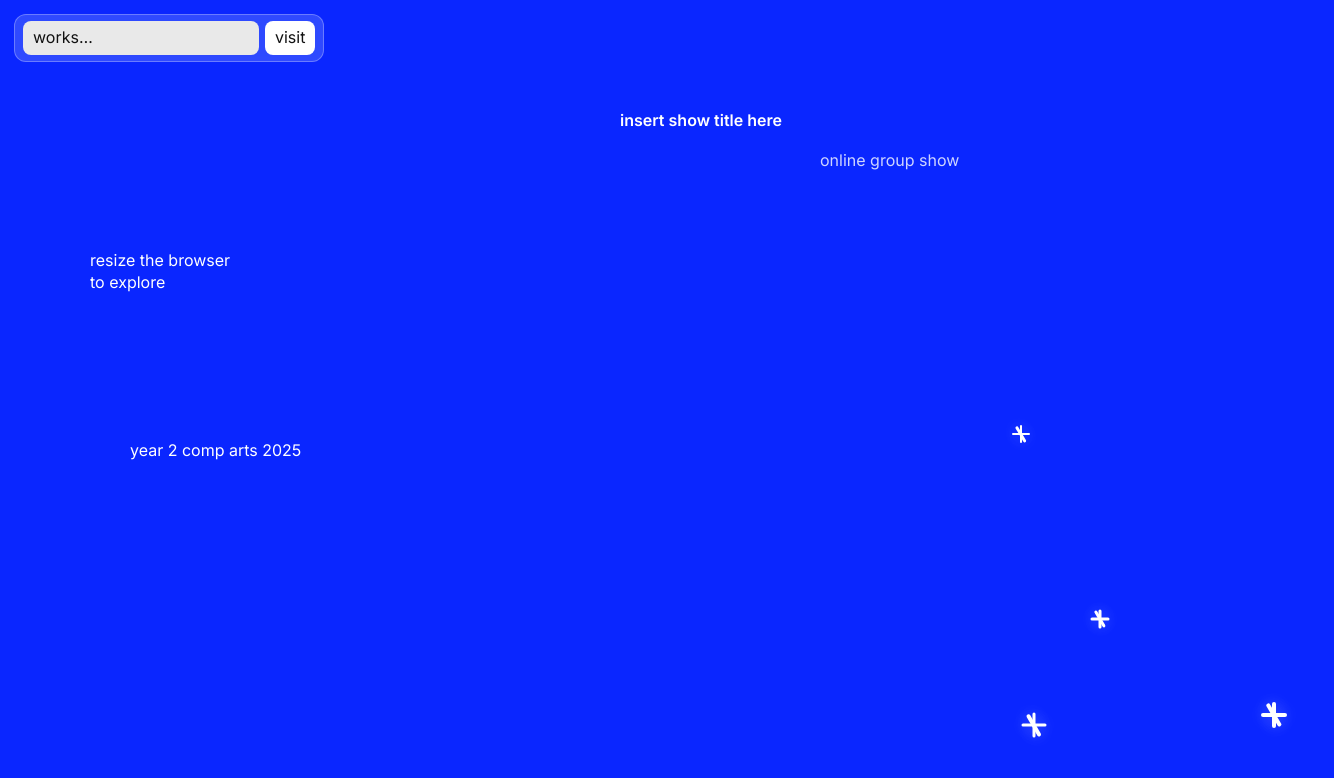
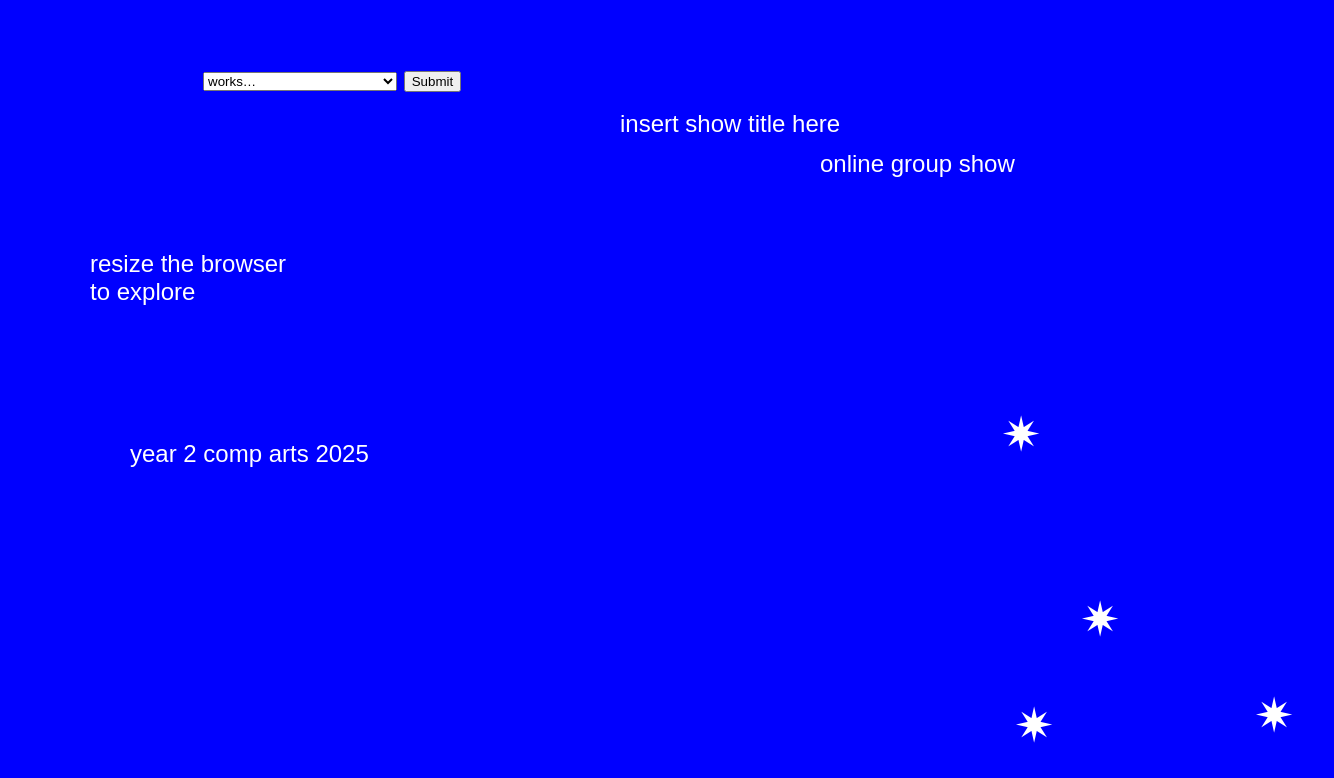
Before and after one commit to CompartsCommunity/Unit5, a plain HTML site: page index.html in a window 1280 px wide. Shown: the whole page, 1334 px wide, since content can reach past the window. Drawn offline with Linux system fonts and the light colour scheme.

Commit message:
changed some stuff

```diff
--- a/index.html
+++ b/index.html
@@ -1,4 +1,4 @@
-<!doctype html>
+<!DOCTYPE html>
 <html lang="en">
   <head>
     <meta charset="utf-8" />
@@ -6,24 +6,26 @@
     <title>insert show title here — online group show</title>
 
     <!-- Inter (same size everywhere; we set in CSS) -->
-  <link rel="preconnect" href="https://fonts.googleapis.com">
-  <link rel="preconnect" href="https://fonts.gstatic.com" crossorigin>
-  <link href="https://fonts.googleapis.com/css2?family=Inter:wght@400;600&display=swap" rel="stylesheet">
+    <link rel="preconnect" href="https://fonts.googleapis.com" />
+    <link rel="preconnect" href="https://fonts.gstatic.com" crossorigin />
+    <link
+      href="https://fonts.googleapis.com/css2?family=Inter:wght@400;600&display=swap"
+      rel="stylesheet"
+    />
 
     <link rel="stylesheet" href="styles.css" />
   </head>
   <body>
-
     <!-- top-left HUD (outside the scaled canvas so it stays readable) -->
-  <header class="hud">
+    <div class="hud">
       <form id="workForm" class="picker" aria-label="jump to a student work">
         <label for="workSelect" class="sr-only">works</label>
         <select id="workSelect" name="work">
           <option value="">works…</option>
         </select>
-      <button type="submit">visit</button>
+        <button type="submit">Submit</button>
       </form>
-  </header>
+    </div>
 
     <!-- STAGE: full-bleed blue; inside it we scale the design canvas (#sky) -->
     <div id="stage" class="stage">
@@ -32,12 +34,18 @@
         <!-- Desktop text (absolute in design space; overridden on mobile) -->
         <h1 id="title" class="t title">insert show title here</h1>
         <p id="subtitle" class="t subtitle">online group show</p>
-      <aside id="hint" class="t hint">resize the browser<br/>to explore</aside>
+        <aside id="hint" class="t hint">
+          resize the browser<br />to explore
+        </aside>
         <footer id="year" class="t year">year 2 comp arts 2025</footer>
         <!-- Stars injected by JS -->
       </main>
     </div>
-  <section id="mobileHeader" class="mobile-header" aria-label="show header (mobile)">
+    <section
+      id="mobileHeader"
+      class="mobile-header"
+      aria-label="show header (mobile)"
+    >
       <h1 class="mh-title">insert show title here</h1>
       <p class="mh-subtitle">online group show</p>
       <p class="mh-hint">resize the browser to explore</p>
@@ -45,21 +53,30 @@
     </section>
 
     <!-- MOBILE: stacked previews -->
-  <section id="mobileList" class="mobile-list" aria-label="all works (mobile)"></section>
-
+    <section
+      id="mobileList"
+      class="mobile-list"
+      aria-label="all works (mobile)"
+    ></section>
 
     <section id="preview" class="preview" hidden>
       <div class="frame">
         <iframe id="previewIframe" title="work preview" loading="lazy"></iframe>
         <!-- transparent click layer to open the work in a new tab -->
-    <a id="previewLink" class="coverlink" href="#" target="_blank" rel="noopener"
-       aria-label="open work in a new tab"></a>
+        <a
+          id="previewLink"
+          class="coverlink"
+          href="#"
+          target="_blank"
+          rel="noopener"
+          aria-label="open work in a new tab"
+        ></a>
       </div>
       <div id="previewLabel" class="label"></div>
-  <button id="previewClose" class="close" aria-label="close preview">×</button>
+      <button id="previewClose" class="close" aria-label="close preview">
+        ×
+      </button>
     </section>
-
-
 
     <script src="script.js" defer></script>
   </body>
--- a/script.js
+++ b/script.js
@@ -5,110 +5,141 @@
    - Preview overlay: desktop only; mobile opens directly in new tab.
 ----------------------------------------------------------- */
 
-const TOL = 16;       // preview trigger tolerance (desktop)
-const PADDING = 60;   // extra canvas padding (desktop)
+const TOL = 16; // preview trigger tolerance (desktop)
+const PADDING = 60; // extra canvas padding (desktop)
 
 /* Students (pos = star coord; slot = viewport trigger size on desktop) */
 const STUDENTS = [
-  { name:"Flutter Shy", work:"Year 2 Pop Up",     url:"https://flutter-shy-bit.github.io/Year2PopUp/", pos:{x:1021, y:434},  slot:{w:1021, h:434} },
-  { name:"M Tyda",      work:"Unit 5",            url:"https://mtyda.github.io/unit5/",                 pos:{x:1100, y:619},  slot:{w:1100, h:619} },
-  { name:"Val Ehu",     work:"Who Am I",          url:"https://valehu2517.github.io/WhoAmI/",           pos:{x:1274, y:715},  slot:{w:1274, h:715} },
-  { name:"Mina",     work:"Title",          url:"https://minoliiih.github.io/unit5/",           pos:{x:1034, y:725},  slot:{w:1034, h:725} },
+  {
+    name: "Flutter Shy",
+    work: "Year 2 Pop Up",
+    url: "https://flutter-shy-bit.github.io/Year2PopUp/",
+    pos: { x: 1021, y: 434 },
+    slot: { w: 1021, h: 434 },
+  },
+  {
+    name: "M Tyda",
+    work: "Unit 5",
+    url: "https://mtyda.github.io/unit5/",
+    pos: { x: 1100, y: 619 },
+    slot: { w: 1100, h: 619 },
+  },
+  {
+    name: "Val Ehu",
+    work: "Who Am I",
+    url: "https://valehu2517.github.io/WhoAmI/",
+    pos: { x: 1274, y: 715 },
+    slot: { w: 1274, h: 715 },
+  },
+  {
+    name: "Mina",
+    work: "Title",
+    url: "https://minoliiih.github.io/unit5/",
+    pos: { x: 1034, y: 725 },
+    slot: { w: 1034, h: 725 },
+  },
 ];
 
 /* Desktop text positions (absolute pixels inside design canvas) */
 const TEXT_POS = {
-  title:    { x: 620,  y: 110 },
-  subtitle: { x: 820,  y: 150 },
-  hint:     { x:  90,  y: 250 },
-  year:     { x: 130,  y: 440 }
+  title: { x: 620, y: 110 },
+  subtitle: { x: 820, y: 150 },
+  hint: { x: 90, y: 250 },
+  year: { x: 130, y: 440 },
 };
 
 /* ---------- DOM ---------- */
-const stage = document.getElementById('stage');
-const sky = document.getElementById('sky');
-const titleEl = document.getElementById('title');
-const subtitleEl = document.getElementById('subtitle');
-const hintEl = document.getElementById('hint');
-const yearEl = document.getElementById('year');
+const stage = document.getElementById("stage");
+const sky = document.getElementById("sky");
+const titleEl = document.getElementById("title");
+const subtitleEl = document.getElementById("subtitle");
+const hintEl = document.getElementById("hint");
+const yearEl = document.getElementById("year");
 
-const workForm = document.getElementById('workForm');
-const workSelect = document.getElementById('workSelect');
+const workForm = document.getElementById("workForm");
+const workSelect = document.getElementById("workSelect");
 
-const preview = document.getElementById('preview');
-const previewIframe = document.getElementById('previewIframe');
-const previewLabel = document.getElementById('previewLabel');
-const previewClose = document.getElementById('previewClose');
+const preview = document.getElementById("preview");
+const previewIframe = document.getElementById("previewIframe");
+const previewLabel = document.getElementById("previewLabel");
+const previewClose = document.getElementById("previewClose");
 
-const mobileList = document.getElementById('mobileList');
+const mobileList = document.getElementById("mobileList");
 
 /* ---------- Helpers ---------- */
-function isMobile(){ return window.matchMedia('(max-width: 560px)').matches; }
+function isMobile() {
+  return window.matchMedia("(max-width: 560px)").matches;
+}
 
-function getViewportSize(){
+function getViewportSize() {
   if (window.visualViewport) {
     return {
       w: Math.round(window.visualViewport.width),
-      h: Math.round(window.visualViewport.height)
+      h: Math.round(window.visualViewport.height),
     };
   }
   return {
     w: Math.round(document.documentElement.clientWidth),
-    h: Math.round(document.documentElement.clientHeight)
+    h: Math.round(document.documentElement.clientHeight),
   };
 }
 
 /* ---------- Desktop: menu ---------- */
-function buildMenu(){
-  workSelect.innerHTML = `<option value="">works…</option>` +
-    STUDENTS.map((s,i)=>`<option value="${i}">${s.name} — ${s.work}</option>`).join('');
+function buildMenu() {
+  workSelect.innerHTML =
+    `<option value="">works…</option>` +
+    STUDENTS.map(
+      (s, i) => `<option value="${i}">${s.name} — ${s.work}</option>`
+    ).join("");
 }
 
 /* ---------- Desktop: fixed canvas ---------- */
-function buildCanvas(){
+function buildCanvas() {
   // compute canvas bounds to include all star + text positions
   const maxX = Math.max(
-    ...STUDENTS.map(s=>s.pos.x),
-    TEXT_POS.title.x, TEXT_POS.subtitle.x, TEXT_POS.hint.x, TEXT_POS.year.x
+    ...STUDENTS.map((s) => s.pos.x),
+    TEXT_POS.title.x,
+    TEXT_POS.subtitle.x,
+    TEXT_POS.hint.x,
+    TEXT_POS.year.x
   );
   const maxY = Math.max(
-    ...STUDENTS.map(s=>s.pos.y),
-    TEXT_POS.title.y, TEXT_POS.subtitle.y, TEXT_POS.hint.y, TEXT_POS.year.y
+    ...STUDENTS.map((s) => s.pos.y),
+    TEXT_POS.title.y,
+    TEXT_POS.subtitle.y,
+    TEXT_POS.hint.y,
+    TEXT_POS.year.y
   );
   const W = Math.ceil(maxX + PADDING);
   const H = Math.ceil(maxY + PADDING);
 
   // lock canvas size (no scaling)
-  sky.style.width  = `${W}px`;
+  sky.style.width = `${W}px`;
   sky.style.height = `${H}px`;
 
   // position desktop text
-  titleEl.style.left = TEXT_POS.title.x + 'px';
-  titleEl.style.top  = TEXT_POS.title.y + 'px';
-  subtitleEl.style.left = TEXT_POS.subtitle.x + 'px';
-  subtitleEl.style.top  = TEXT_POS.subtitle.y + 'px';
-  hintEl.style.left = TEXT_POS.hint.x + 'px';
-  hintEl.style.top  = TEXT_POS.hint.y + 'px';
-  yearEl.style.left = TEXT_POS.year.x + 'px';
-  yearEl.style.top  = TEXT_POS.year.y + 'px';
+  titleEl.style.left = TEXT_POS.title.x + "px";
+  titleEl.style.top = TEXT_POS.title.y + "px";
+  subtitleEl.style.left = TEXT_POS.subtitle.x + "px";
+  subtitleEl.style.top = TEXT_POS.subtitle.y + "px";
+  hintEl.style.left = TEXT_POS.hint.x + "px";
+  hintEl.style.top = TEXT_POS.hint.y + "px";
+  yearEl.style.left = TEXT_POS.year.x + "px";
+  yearEl.style.top = TEXT_POS.year.y + "px";
 
   // inject stars
-  sky.querySelectorAll('.star').forEach(n=>n.remove());
+  sky.querySelectorAll(".star").forEach((n) => n.remove());
   const frag = document.createDocumentFragment();
   const cs = getComputedStyle(document.documentElement);
-  const min = parseInt(cs.getPropertyValue('--star-min')) || 18;
-  const max = parseInt(cs.getPropertyValue('--star-max')) || 34;
+  const min = parseInt(cs.getPropertyValue("--star-min")) || 18;
+  const max = parseInt(cs.getPropertyValue("--star-max")) || 34;
 
-  STUDENTS.forEach(s=>{
-    const a = document.createElement('a');
-    a.className = 'star';
-    a.href = s.url; a.target = '_blank'; a.rel = 'noopener';
-    a.setAttribute('aria-label', `${s.name} — ${s.work}`);
-    const sz = Math.round(min + Math.random()*(max-min)); // visual only
-    a.style.setProperty('--sz', sz + 'px');
-    a.style.left = s.pos.x + 'px';
-    a.style.top  = s.pos.y + 'px';
-    a.innerHTML = `<span></span><div class="label">${s.name}</div>`;
+  STUDENTS.forEach((s) => {
+    const a = document.createElement("p");
+    a.className = "star";
+    a.style.left = s.pos.x + "px";
+    a.style.top = s.pos.y + "px";
+    a.innerHTML = "✷";
     frag.appendChild(a);
   });
 
@@ -116,13 +147,12 @@ function buildCanvas(){
 }
 
 /* ---------- Desktop: resize -> preview ---------- */
-function matchPreview(){
+function matchPreview() {
   if (isMobile()) return; // no overlay on mobile
   const { w, h } = getViewportSize();
 
-  const match = STUDENTS.find(s =>
-    Math.abs(w - s.slot.w) <= TOL &&
-    Math.abs(h - s.slot.h) <= TOL
+  const match = STUDENTS.find(
+    (s) => Math.abs(w - s.slot.w) <= TOL && Math.abs(h - s.slot.h) <= TOL
   );
 
   if (match) {
@@ -130,31 +160,32 @@ function matchPreview(){
     // keep the label as "Artist — Title" (no sizes)
     previewLabel.textContent = `${match.name} — ${match.work}`;
     // make the whole preview clickable to open a new tab
-    let link = document.getElementById('previewLink');
+    let link = document.getElementById("previewLink");
     if (!link) {
-      link = document.createElement('a');
-      link.id = 'previewLink';
-      link.className = 'coverlink';
-      link.target = '_blank';
-      link.rel = 'noopener';
-      preview.querySelector('.frame').appendChild(link);
+      link = document.createElement("a");
+      link.id = "previewLink";
+      link.className = "coverlink";
+      link.target = "_blank";
+      link.rel = "noopener";
+      preview.querySelector(".frame").appendChild(link);
     }
     link.href = match.url;
 
     preview.hidden = false;
   } else {
     preview.hidden = true;
-    previewIframe.removeAttribute('src');
-    const link = document.getElementById('previewLink');
-    if (link) link.removeAttribute('href');
-    previewLabel.textContent = '';
+    previewIframe.removeAttribute("src");
+    const link = document.getElementById("previewLink");
+    if (link) link.removeAttribute("href");
+    previewLabel.textContent = "";
   }
 }
 
 /* ---------- Mobile: stacked previews ---------- */
-function buildMobileList(){
+function buildMobileList() {
   if (!mobileList) return;
-  mobileList.innerHTML = STUDENTS.map(s => `
+  mobileList.innerHTML = STUDENTS.map(
+    (s) => `
     <article class="mobile-card">
       <div class="label">${s.name} — ${s.work}</div>
       <div class="frame">
@@ -162,16 +193,17 @@ function buildMobileList(){
         <a class="coverlink" href="${s.url}" target="_blank" rel="noopener" aria-label="open ${s.name} — ${s.work} in a new tab"></a>
       </div>
     </article>
-  `).join('');
+  `
+  ).join("");
 }
 
 /* toggle which mode is visible (no style changes beyond CSS @media) */
-function toggleMode(){
+function toggleMode() {
   if (isMobile()) {
     // ensure overlay is hidden on mobile
     if (!preview.hidden) {
       preview.hidden = true;
-      previewIframe.removeAttribute('src');
+      previewIframe.removeAttribute("src");
     }
   } else {
     // desktop: update overlay state to current viewport
@@ -180,19 +212,30 @@ function toggleMode(){
 }
 
 /* ---------- UI events ---------- */
-workForm.addEventListener('submit', e=>{
+workForm.addEventListener("submit", (e) => {
   e.preventDefault();
   const idx = workSelect.value;
-  if (idx !== '') window.open(STUDENTS[Number(idx)].url,'_blank','noopener');
+  if (idx !== "") window.open(STUDENTS[Number(idx)].url, "_blank", "noopener");
 });
 
-previewClose.addEventListener('click', ()=>{ preview.hidden = true; });
+previewClose.addEventListener("click", () => {
+  preview.hidden = true;
+});
 
 // Re-check on viewport changes (desktop) and toggle modes
-window.addEventListener('resize', ()=>{ toggleMode(); matchPreview(); });
+window.addEventListener("resize", () => {
+  toggleMode();
+  matchPreview();
+});
 if (window.visualViewport) {
-  window.visualViewport.addEventListener('resize', ()=>{ toggleMode(); matchPreview(); });
-  window.visualViewport.addEventListener('scroll',  ()=>{ toggleMode(); matchPreview(); });
+  window.visualViewport.addEventListener("resize", () => {
+    toggleMode();
+    matchPreview();
+  });
+  window.visualViewport.addEventListener("scroll", () => {
+    toggleMode();
+    matchPreview();
+  });
 }
 
 /* ---------- init ---------- */
--- a/styles.css
+++ b/styles.css
@@ -1,35 +1,55 @@
-:root{
+:root {
   /* global type */
-  --fs: 16px;
-  --lh: 1.35;
+  --fs: 24px;
 
   /* colors */
-  --blue:#0a26ff;
-  --white:#ffffff;
-  --muted:#cfd5ff;
-  --ui:#e9e9e9;
+  --blue: #0000ff;
+  --white: #ffffff;
+  --muted: #cfd5ff;
+  --ui: #e9e9e9;
 
   /* star sizes */
-  --star-min:18px;
-  --star-max:34px;
+  --star-min: 18px;
+  --star-max: 34px;
 
   --mobile-header-space: 200px;
 }
 
 /* Inter everywhere, uniform size */
-html{ -webkit-text-size-adjust:100%; text-size-adjust:100%; }
-body{
-  margin:0; height:100%;
-  font-family:"Inter",system-ui,-apple-system,Segoe UI,Roboto,"Helvetica Neue",Arial,"Noto Sans",sans-serif;
-  font-size:var(--fs); line-height:var(--lh); color:var(--white);
-  background:var(--blue); /* full-bleed blue */
+html {
+  -webkit-text-size-adjust: 100%;
+  text-size-adjust: 100%;
+}
+body {
+  margin: 0;
+  height: 100%;
+  font-family: Arial, Helvetica, sans-serif;
+  font-size: var(--fs);
+  line-height: var(--lh);
+  color: var(--white);
+  background: var(--blue); /* full-bleed blue */
 }
 
-.sr-only{position:absolute;width:1px;height:1px;padding:0;margin:-1px;overflow:hidden;clip:rect(0,0,0,0);white-space:nowrap;border:0}
+.sr-only {
+  position: absolute;
+  width: 1px;
+  height: 1px;
+  padding: 0;
+  margin: -1px;
+  overflow: hidden;
+  clip: rect(0, 0, 0, 0);
+  white-space: nowrap;
+  border: 0;
+}
 
 /* HUD (outside the scaled canvas so it doesn't shrink) */
-.hud{ position:fixed; top:14px; left:14px; z-index:50; }
-.picker{
+.hud {
+  position: fixed;
+  top: 64px;
+  left: 203px;
+  z-index: 50;
+}
+/* .picker{
   display:flex; gap:6px; align-items:center;
   background:rgba(255,255,255,.18); padding:6px 8px; border-radius:12px;
   border:1px solid rgba(255,255,255,.28); backdrop-filter: blur(6px) saturate(140%);
@@ -40,144 +60,228 @@ body{
   color:#111;
 }
 .picker select{ background:var(--ui); }
-.picker button{ background:#fff; }
+.picker button{ background:#fff; } */
 
 /* Stage fills screen; no scaling */
-.stage{
-  position:fixed; inset:0;
-  background:var(--blue);
-}
-.sky{
-  position:relative;      /* stays at natural size set by JS */
-  left:0; top:0;
-  transform:none;         /* IMPORTANT: no scale transforms */
+/* .stage {
+  position: fixed;
+  inset: 0;
+  background: var(--blue); */
+/* } */
+.sky {
+  position: relative; /* stays at natural size set by JS */
+  left: 0;
+  top: 0;
+  transform: none; /* IMPORTANT: no scale transforms */
   transform-origin: initial;
 }
 
 /* Keep uniform Inter size everywhere */
-.title,.subtitle,.hint,.year,
-.star .label,
-.picker select,.picker button{
-  font-size: var(--fs);   /* already set to 16px in :root */
+.title,
+.subtitle,
+.hint,
+.year {
+  font-size: var(--fs); /* already set to 16px in :root */
 }
 
-
 /* Desktop text positions are absolute inside design canvas (set by JS below) */
-.t{ position:absolute; margin:0; font-weight:400; font-size:var(--fs); }
-.title{ font-weight:600; }
-.subtitle{ color:var(--muted); }
+.t {
+  position: absolute;
+  margin: 0;
+  font-weight: 400;
+  font-size: var(--fs);
+}
 
 /* On mobile, hide desktop canvas + overlay and show the stack */
 /* ===== Mobile stacked previews & header ===== */
-.mobile-list{ display:none; }
-.mobile-header{ display:none; }
+.mobile-list {
+  display: none;
+}
+.mobile-header {
+  display: none;
+}
 
-@media (max-width: 560px){
+@media (max-width: 560px) {
   /* Hide desktop constellation/overlay on mobile */
-  .stage{ display:none; }
-  .preview{ display:none !important; }
+  .stage {
+    display: none;
+  }
+  .preview {
+    display: none !important;
+  }
 
   /* Show the mobile header */
-  .mobile-header{
-    display:block;
-    position:fixed;        /* stays at top; content scrolls beneath */
-    top:50px; left:0; right:0;
+  .mobile-header {
+    display: block;
+    position: fixed; /* stays at top; content scrolls beneath */
+    top: 50px;
+    left: 0;
+    right: 0;
     padding: 14px;
     height: var(--mobile-header-space);
     /* optional: soft divider line at the bottom of header */
   }
-  .mobile-header .mh-title{
-    margin: 6px 0 4px 0; font-weight:600; font-size: var(--fs);
+  .mobile-header .mh-title {
+    margin: 6px 0 4px 0;
+    font-weight: 600;
+    font-size: var(--fs);
   }
   .mobile-header .mh-subtitle,
   .mobile-header .mh-hint,
-  .mobile-header .mh-year{
-    margin: 0 0 6px 0; font-size: var(--fs);
+  .mobile-header .mh-year {
+    margin: 0 0 6px 0;
+    font-size: var(--fs);
   }
-  .mobile-header .mh-subtitle{ color: var(--muted); }
+  .mobile-header .mh-subtitle {
+    color: var(--muted);
+  }
 
   /* Show the stacked previews, pushed below the fixed header */
-  .mobile-list{
-    display:block;
+  .mobile-list {
+    display: block;
     padding: 14px;
     padding-top: calc(var(--mobile-header-space) + 10px); /* <- top spacing */
   }
 
-  .mobile-card{
+  .mobile-card {
     margin: 0 0 22px 0;
   }
-  .mobile-card .label{
+  .mobile-card .label {
     margin: 0 0 8px 0;
     font-weight: 600;
   }
-  .mobile-card .frame{
+  .mobile-card .frame {
     position: relative;
     /* border: 2px solid rgba(255,255,255,.6); */
     background: #fff;
     overflow: hidden;
   }
-  .mobile-card iframe{
+  .mobile-card iframe {
     width: 100%;
     aspect-ratio: 16 / 10;
     border: 0;
     background: #fff;
   }
-  .mobile-card .coverlink{
-    position: absolute; inset: 0;
-    display: block; background: transparent;
+  .mobile-card .coverlink {
+    position: absolute;
+    inset: 0;
+    display: block;
+    background: transparent;
   }
 }
 
-
 /* Stars (absolute in design space; never moved by resize) */
-.star{
-  position:absolute;
-  width: var(--sz); height: var(--sz);
-  transform: translate(-50%, -50%) rotate(var(--rot,0deg));
-  cursor:pointer; color:#fff; text-decoration:none; outline:none;
+.star {
+  position: absolute;
+  font-size: 48px;
+  margin: 0;
+  transform: translate(-50%, -50%) rotate(var(--rot, 0deg));
+  color: #fff;
+  text-decoration: none;
+  outline: none;
 }
-.star::before,.star::after{
-  content:""; position:absolute; inset:0; margin:auto;
-  width:100%; height:14%; background:#fff; border-radius:999px; box-shadow:0 0 18px rgba(255,255,255,.25);
+/* .star::before,
+.star::after {
+  content: "";
+  position: absolute;
+  inset: 0;
+  margin: auto;
+  width: 100%;
+  height: 14%;
+  background: #fff;
+  border-radius: 999px;
+  box-shadow: 0 0 18px rgba(255, 255, 255, 0.25);
 }
-.star::after{ transform: rotate(60deg); }
-.star span{ position:absolute; inset:0; margin:auto; width:14%; height:100%; background:#fff; border-radius:999px; box-shadow:0 0 18px rgba(255,255,255,.25); }
-.star .label{
-  position:absolute; top:calc(100% + 6px); left:50%; transform:translateX(-50%);
-  background:rgba(0,0,0,.28); border-radius:6px; padding:3px 6px; white-space:nowrap;
-  font-size:var(--fs); opacity:0; transition:opacity .15s ease; pointer-events:none;
+.star::after {
+  transform: rotate(60deg);
 }
-.star:hover .label,.star:focus .label{ opacity:1 }
-.star:focus-visible{ outline:2px solid #fff; outline-offset:4px }
+.star span {
+  position: absolute;
+  inset: 0;
+  margin: auto;
+  width: 14%;
+  height: 100%;
+  background: #fff;
+  border-radius: 999px;
+  box-shadow: 0 0 18px rgba(255, 255, 255, 0.25);
+}
+.star .label {
+  position: absolute;
+  top: calc(100% + 6px);
+  left: 50%;
+  transform: translateX(-50%);
+  background: rgba(0, 0, 0, 0.28);
+  border-radius: 6px;
+  padding: 3px 6px;
+  white-space: nowrap;
+  font-size: var(--fs);
+  opacity: 0;
+  transition: opacity 0.15s ease;
+  pointer-events: none;
+}
+.star:hover .label,
+.star:focus .label {
+  opacity: 1;
+}
+.star:focus-visible {
+  outline: 2px solid #fff;
+  outline-offset: 4px;
+} */
 
 /* Preview overlay */
-.preview{
-  position:fixed; inset:0; display:grid; place-items:center; z-index:100;
-  backdrop-filter: blur(3px);
+.preview {
+  position: fixed;
+  inset: 0;
+  display: grid;
+  place-items: center;
+  z-index: 100;
+  backdrop-filter: blur(1px);
 }
-.preview[hidden]{ display:none }
-.preview .frame{
-  width:min(90vw,1100px); height:min(80vh,720px);
-  border-radius:0px; border:0px solid rgba(255,255,255,.6); overflow:hidden;
-  box-shadow:0 40px 90px rgba(0,0,0,.35); background:#fff;
+.preview[hidden] {
+  display: none;
 }
-.preview iframe{ width:100%; height:100%; border:0; }
-.preview .label{
-  position:absolute; top:18px; left:50%; transform:translateX(-50%);
- padding:6px 10px; border-radius:10px;
+.preview .frame {
+  width: min(90vw, 1100px);
+  height: min(80vh, 720px);
+  border-radius: 0px;
+  border: 0px solid rgba(255, 255, 255, 0.6);
+  overflow: hidden;
+  box-shadow: 0 40px 90px rgba(0, 0, 0, 0.35);
+  background: #fff;
 }
-.preview .close{display: none;
+.preview iframe {
+  width: 100%;
+  height: 100%;
+  border: 0;
+}
+.preview .label {
+  position: absolute;
+  top: 18px;
+  left: 50%;
+  transform: translateX(-50%);
+  padding: 6px 10px;
+  border-radius: 10px;
+  display: none;
+}
+.preview .close {
+  display: none;
 }
 
 /* hide the label entirely */
 
 /* full-cover link over the iframe; keeps the preview non-interactive and clickable */
-.preview .coverlink{
-  position:absolute; inset:0;
-  z-index:2;
+.preview .coverlink {
+  position: absolute;
+  inset: 0;
+  z-index: 2;
   /* invisible but clickable */
   background: transparent;
-  display:block;
+  display: block;
 }
-.preview .frame iframe{ position:relative; z-index:1; }
-.preview .close{ z-index:3; } /* ensure close stays above the link */
+.preview .frame iframe {
+  position: relative;
+  z-index: 1;
+}
+.preview .close {
+  z-index: 3;
+} /* ensure close stays above the link */
```
Lines whose indentation alone changed are shown as unchanged.
